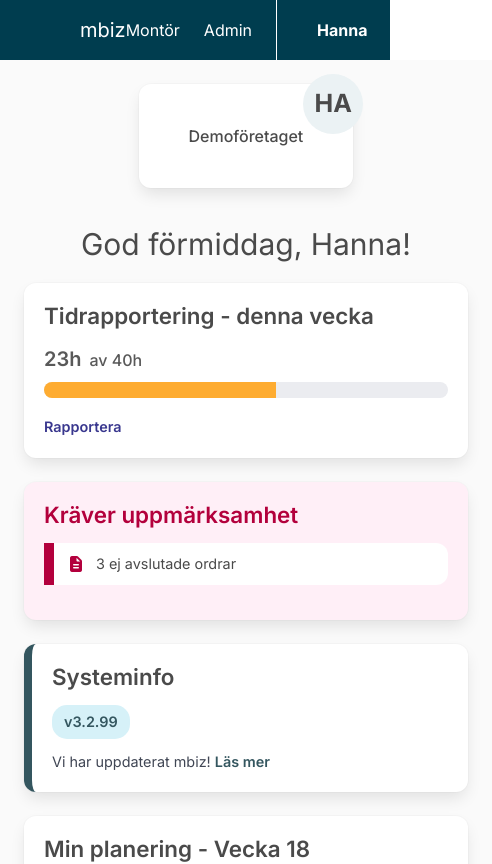
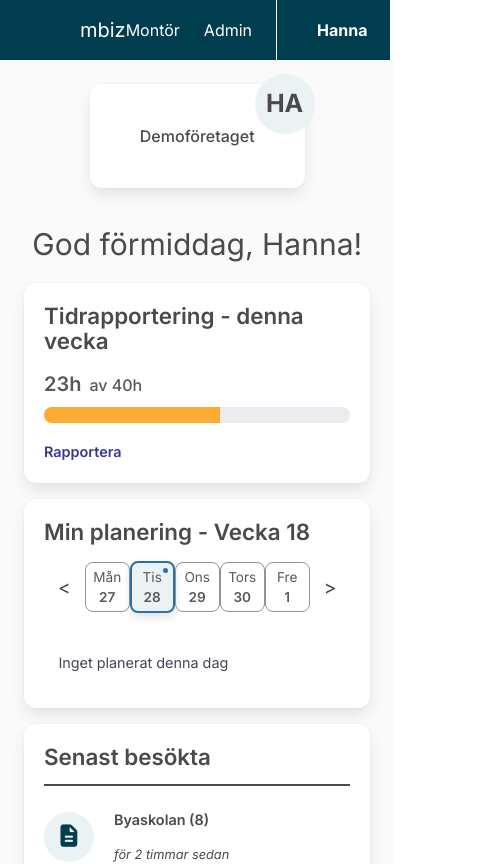
Before and after one commit to haan2402/dashboard-prototype, a Vue app: page /montor in a window 390 px wide. Shown: the top 864 px of the page, 492 px wide, since content can reach past the window. Built offline with nearby package versions, Linux system fonts and the light colour scheme.

Commit message:
fixat repsonsivitet för tablet och mobil för motörsvyn, samt justerat layouten på vyn, justerat i planering på mindre skärmar

```diff
--- a/src/components/widgets/Planning.vue
+++ b/src/components/widgets/Planning.vue
@@ -309,4 +309,26 @@
         color: $text-primary;
         font-size: 0.9em;
     }
+
+    @media (max-width: 1600px) {
+        .day-pill {
+            width: 45px;
+            padding: 4px 2px;
+        }
+
+        .day-name,
+        .day-date {
+            font-size: 0.85em;
+        }
+
+        .nav-btn {
+            font-size: 1.2em;
+            margin: 0 4px;
+        }
+
+        .day-pill.today:after {
+            width: 5px;
+            height: 5px;
+        }
+    }
 </style>
--- a/src/views/MontorView.vue
+++ b/src/views/MontorView.vue
@@ -17,37 +17,69 @@ const user = {
 <template>
   <TopInfoBar />
 
-  <div class="columns is-multiline">
+  <div class="dashboard-layout">
 
-  <div class="column is-4">
-    <TimeReport />
-  </div>
+    <div class="dashboard-column">
+      <div class="widget">
+        <TimeReport />
+      </div>
 
-  <div class="column is-4">
-    <AttentionRequired role="montor" />
-  </div>
+      <div class="widget">
+        <Planning />
+      </div>
 
-  <div class="column is-4">
-    <SystemInfo />
-  </div>
+      <div class="widget">
+        <RecentlyVisited />
+      </div>
+    </div>
 
-  <div class="column is-4">
-    <Planning />
-  </div>
+    <div class="dashboard-column">
+      <div class="widget">
+        <AttentionRequired role="montor" />
+      </div>
 
-  <div class="column is-4">
-    <AssignedToMe />
-  </div>
+      <div class="widget">
+        <AssignedToMe />
+      </div>
+    </div>
 
-  <div class="column is-4">
-    <NoticeBoard :isAdmin="user.role === 'admin'" />
-  </div>
+    <div class="dashboard-column">
+      <div class="widget">
+        <SystemInfo />
+      </div>
 
-
-  <div class="column is-4">
-    <RecentlyVisited />
+      <div class="widget">
+        <NoticeBoard :isAdmin="user.role === 'admin'" />
+      </div>
   </div>
 </div>
 </template>
 
-<style scoped></style>
+<style scoped>
+  .dashboard-layout {
+    display: grid;
+    grid-template-columns: repeat(3, 1fr);
+    gap: 1rem;
+    align-items: start;
+  }
+
+  .dashboard-column {
+    display: flex;
+    flex-direction: column;
+    gap: 1rem;
+  }
+
+
+  @media (max-width: 1024px) {
+    .dashboard-layout {
+      grid-template-columns: repeat(2, 1fr);
+    }
+  }
+
+  @media (max-width: 768px) {
+    .dashboard-layout {
+      grid-template-columns: 1fr;
+    }
+  }
+
+</style>
```
